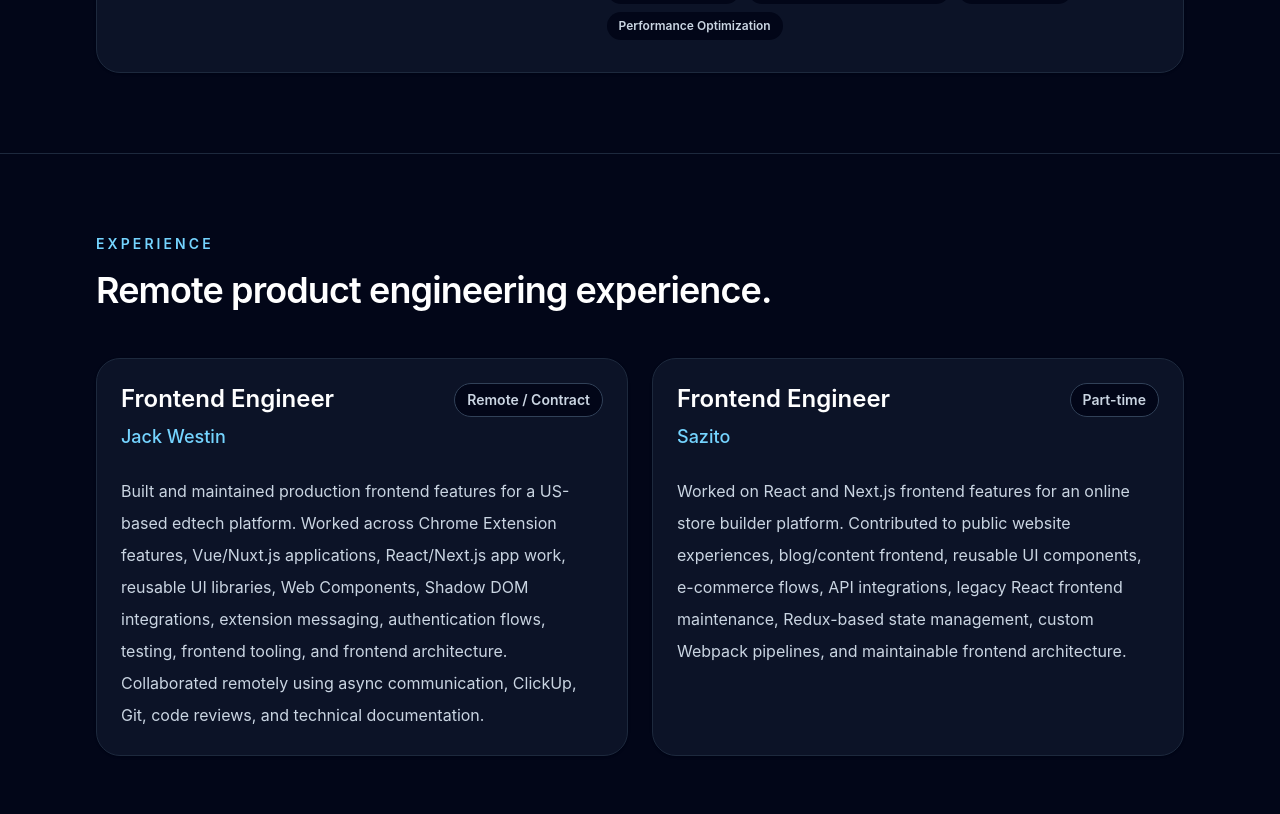
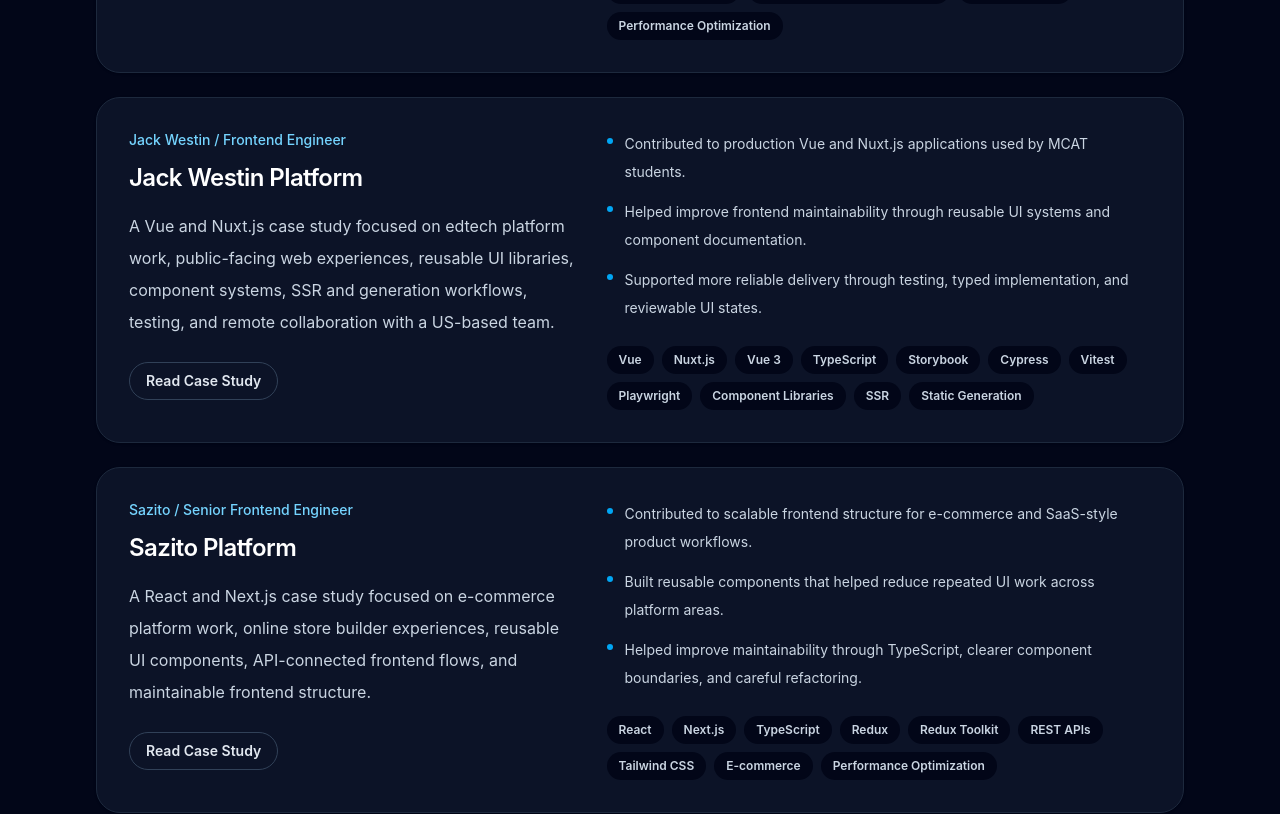
Before and after one commit to mostafakazemi/mostafakazemi-com, a Next.js app: page / in a window 1280 px wide. Shown: the part 6080-6894 px from the top of the page. Built offline with nearby package versions, Linux system fonts and the light colour scheme.

Commit message:
Expand case studies and refine case study layout

```diff
--- a/src/app/case-studies/[slug]/page.tsx
+++ b/src/app/case-studies/[slug]/page.tsx
@@ -5,6 +5,7 @@
 import { Header } from "@/components/Header";
 import { CaseStudyHeader } from "@/components/case-studies/CaseStudyHeader";
 import { CaseStudySection } from "@/components/case-studies/CaseStudySection";
+import { TechnologyTags } from "@/components/case-studies/TechnologyTags";
 import {
   caseStudies,
   getCaseStudyBySlug,
@@ -164,17 +165,34 @@
 
           <CaseStudyHeader caseStudy={caseStudy} />
 
+          <CaseStudySection title="Summary">
+            <p className="max-w-3xl text-base leading-8 text-slate-600 dark:text-slate-300">
+              {caseStudy.summary}
+            </p>
+          </CaseStudySection>
+
           <CaseStudySection title="Problem">
             <p className="max-w-3xl text-base leading-8 text-slate-600 dark:text-slate-300">
               {caseStudy.problem}
             </p>
           </CaseStudySection>
 
+          <CaseStudySection title="My Role">
+            <p className="max-w-3xl text-base leading-8 text-slate-600 dark:text-slate-300">
+              {caseStudy.role} on {caseStudy.company}
+              {caseStudy.period ? `, ${caseStudy.period}` : ""}.
+            </p>
+          </CaseStudySection>
+
+          <CaseStudySection title="Technologies">
+            <TechnologyTags technologies={caseStudy.technologies} />
+          </CaseStudySection>
+
           <CaseStudySection title="Responsibilities">
             <BulletList items={caseStudy.responsibilities} />
           </CaseStudySection>
 
-          <CaseStudySection title="Challenges">
+          <CaseStudySection title="Technical Challenges">
             <BulletList items={caseStudy.challenges} />
           </CaseStudySection>
 
--- a/src/app/globals.css
+++ b/src/app/globals.css
@@ -25,6 +25,17 @@
   text-rendering: optimizeLegibility;
 }
 
+button:not(:disabled),
+a[href],
+[role="button"]:not([aria-disabled="true"]) {
+  cursor: pointer;
+}
+
+button:disabled,
+[aria-disabled="true"] {
+  cursor: not-allowed;
+}
+
 ::selection {
   background: #38bdf8;
   color: #020617;
--- a/src/components/case-studies/CaseStudyHeader.tsx
+++ b/src/components/case-studies/CaseStudyHeader.tsx
@@ -18,9 +18,6 @@
         {caseStudy.company} / {caseStudy.role}
         {caseStudy.period ? ` / ${caseStudy.period}` : ""}
       </p>
-      <p className="mt-6 max-w-3xl text-pretty text-lg leading-8 text-slate-600 dark:text-slate-300">
-        {caseStudy.summary}
-      </p>
       <div className="mt-8">
         <TechnologyTags technologies={caseStudy.technologies} />
       </div>
--- a/src/data/case-studies/aamc-extension.ts
+++ b/src/data/case-studies/aamc-extension.ts
@@ -38,7 +38,7 @@
     "Delivered production browser-extension experiences for MCAT study workflows.",
     "Improved maintainability through typed Vue components, reusable UI patterns, and clearer frontend boundaries.",
     "Supported a more reliable browser-integrated experience by isolating UI and managing cross-context communication carefully.",
-    "Contributed to frontend architecture that can evolve without exposing proprietary implementation details."
+    "Contributed to frontend architecture that can evolve across browser-integrated product surfaces."
   ],
   learnings: [
     "Browser extensions benefit from strict boundaries between host-page behavior and product UI.",
--- a/src/data/case-studies/generated.ts
+++ b/src/data/case-studies/generated.ts
@@ -2,5 +2,7 @@
 // The build regenerates it from sibling case-study files.
 import type { CaseStudy } from "./types";
 import { caseStudy as aamcExtension } from "./aamc-extension";
+import { caseStudy as jackwestinPlatform } from "./jackwestin-platform";
+import { caseStudy as sazitoPlatform } from "./sazito-platform";
 
-export const caseStudies = [aamcExtension] satisfies CaseStudy[];
+export const caseStudies = [aamcExtension, jackwestinPlatform, sazitoPlatform] satisfies CaseStudy[];
--- /dev/null
+++ b/src/data/case-studies/jackwestin-platform.ts
@@ -0,0 +1,52 @@
+import type { CaseStudy } from "./types";
+
+export const caseStudy = {
+  slug: "jackwestin-platform",
+  title: "Jack Westin Platform",
+  company: "Jack Westin",
+  period: "2022 - Present",
+  role: "Frontend Engineer",
+  summary:
+    "A Vue and Nuxt.js case study focused on edtech platform work, public-facing web experiences, reusable UI libraries, component systems, SSR and generation workflows, testing, and remote collaboration with a US-based team.",
+  technologies: [
+    "Vue",
+    "Nuxt.js",
+    "Vue 3",
+    "TypeScript",
+    "Storybook",
+    "Cypress",
+    "Vitest",
+    "Playwright",
+    "Component Libraries",
+    "SSR",
+    "Static Generation"
+  ],
+  problem:
+    "The platform needed maintainable frontend work across public-facing edtech pages, Nuxt/Vue application surfaces, and reusable UI systems while supporting production workflows, testing, and remote collaboration across time zones.",
+  responsibilities: [
+    "Built and maintained Vue and Nuxt.js frontend experiences for edtech platform surfaces.",
+    "Worked on public-facing website pages, production UI, and reusable Vue components.",
+    "Contributed to component libraries and Storybook-based UI documentation workflows.",
+    "Worked with SSR and generation workflows across Nuxt-based frontend applications.",
+    "Helped improve testing coverage and tooling through Cypress, Vitest, Playwright, and typed workflows.",
+    "Collaborated remotely with a US-based team through async communication, reviews, and task management."
+  ],
+  challenges: [
+    "Working across Nuxt 2 and newer Nuxt/Vue 3 architectures with different conventions and constraints.",
+    "Keeping public-facing UI maintainable while supporting production delivery needs.",
+    "Balancing reusable component design with product-specific page implementation.",
+    "Maintaining reliable frontend workflows across remote collaboration and multiple product surfaces."
+  ],
+  results: [
+    "Contributed to production Vue and Nuxt.js applications used by MCAT students.",
+    "Helped improve frontend maintainability through reusable UI systems and component documentation.",
+    "Supported more reliable delivery through testing, typed implementation, and reviewable UI states.",
+    "Worked effectively with a US-based remote team across product, design, and engineering workflows."
+  ],
+  learnings: [
+    "Reusable UI systems work best when documentation and production usage evolve together.",
+    "Nuxt applications benefit from clear boundaries between page implementation, data flow, and shared components.",
+    "Remote frontend work depends on readable code, explicit review context, and steady communication."
+  ],
+  featured: true
+} satisfies CaseStudy;
--- /dev/null
+++ b/src/data/case-studies/sazito-platform.ts
@@ -0,0 +1,50 @@
+import type { CaseStudy } from "./types";
+
+export const caseStudy = {
+  slug: "sazito-platform",
+  title: "Sazito Platform",
+  company: "Sazito",
+  period: "2022 - Present",
+  role: "Senior Frontend Engineer",
+  summary:
+    "A React and Next.js case study focused on e-commerce platform work, online store builder experiences, reusable UI components, API-connected frontend flows, and maintainable frontend structure.",
+  technologies: [
+    "React",
+    "Next.js",
+    "TypeScript",
+    "Redux",
+    "Redux Toolkit",
+    "REST APIs",
+    "Tailwind CSS",
+    "E-commerce",
+    "Performance Optimization"
+  ],
+  problem:
+    "The platform needed frontend work that could support e-commerce flows, store-builder experiences, API integrations, and ongoing product changes while staying maintainable across both modern Next.js surfaces and legacy React areas.",
+  responsibilities: [
+    "Developed and maintained React and Next.js frontend experiences for e-commerce and online store builder workflows.",
+    "Built reusable UI components and frontend patterns with TypeScript and Tailwind CSS.",
+    "Worked on API integrations, auth-aware UI behavior, and stateful product flows.",
+    "Helped maintain legacy React areas using Redux and related frontend tooling.",
+    "Contributed to performance, maintainability, and developer experience improvements across frontend surfaces.",
+    "Worked with product and engineering needs while keeping changes incremental and production-focused."
+  ],
+  challenges: [
+    "Supporting product development across both modern Next.js work and legacy React code paths.",
+    "Keeping reusable UI patterns consistent across different platform surfaces.",
+    "Managing stateful e-commerce interactions without making frontend flows harder to reason about.",
+    "Improving performance and maintainability while preserving existing production behavior."
+  ],
+  results: [
+    "Contributed to scalable frontend structure for e-commerce and SaaS-style product workflows.",
+    "Built reusable components that helped reduce repeated UI work across platform areas.",
+    "Helped improve maintainability through TypeScript, clearer component boundaries, and careful refactoring.",
+    "Supported ongoing platform development across modern and legacy frontend surfaces."
+  ],
+  learnings: [
+    "E-commerce platforms benefit from reusable UI primitives that can adapt across many product contexts.",
+    "Legacy maintenance is most effective when improvements are incremental and behavior-preserving.",
+    "Clear state and API boundaries make frontend features easier to extend as platform needs grow."
+  ],
+  featured: true
+} satisfies CaseStudy;
```
